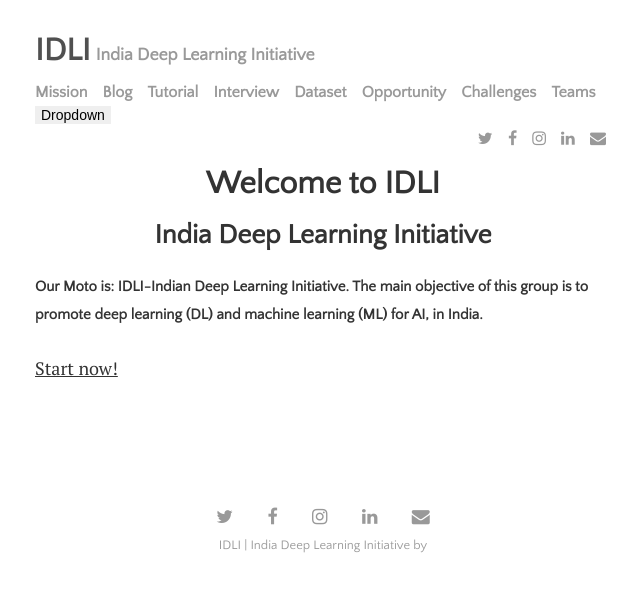
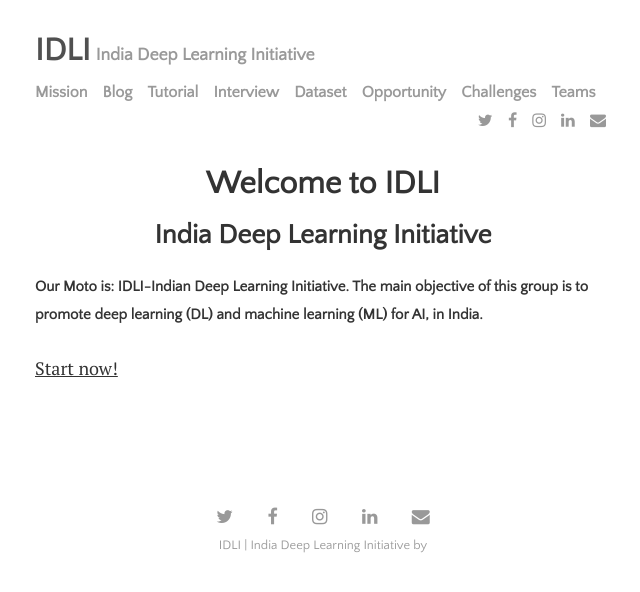
Before and after one commit to IndiaDeepLearningInitiative-IDLI/IndiaDeepLearningInitiative-IDLI.github.io, a Jekyll site: the page built from index.html, in a window 1280 px wide. Shown: the top 592 px of the page, without its empty margins (317-957 px from the left). Built offline with Jekyll 4.4.1, drawn with Linux system fonts in a browser that asks for light colours; nearby versions of some CDN libraries; the list of posts is cut into pages by our own code; comment, search, counter and statistics services are not loaded.

Commit message:
remove extra

```diff
--- a/_includes/menu.html
+++ b/_includes/menu.html
@@ -8,12 +8,6 @@
     <a href="{{ site.github.url }}/opportunity.html">Opportunity</a>
     <a href="{{ site.github.url }}/challenge.html">Challenges</a>
     <a href="{{ site.github.url }}/team.html">Teams</a>
-    <div class="dropdown">
-      <button class="dropbtn">Dropdown</button>
-        <div class="dropdown-content">
-          <a href="onlinesessions.html">Online Sessions</a>
-        </div>
-      </div>
   </div>
   <div class="social-icons">
     <a href="https://twitter.com/{{ site.author.twitter }}"><i class="fa fa-twitter" aria-hidden="true" target="_blank"></i></a>
```
